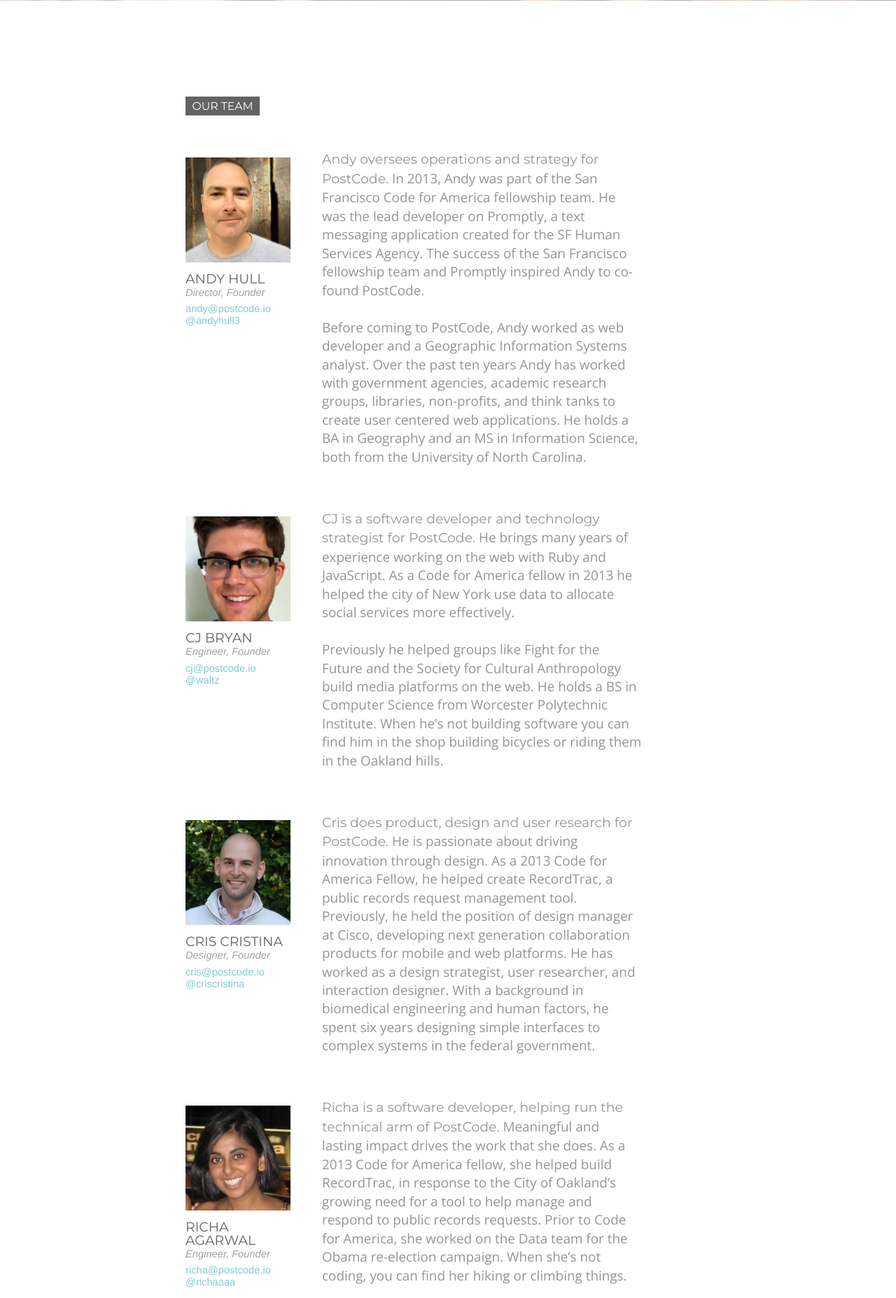
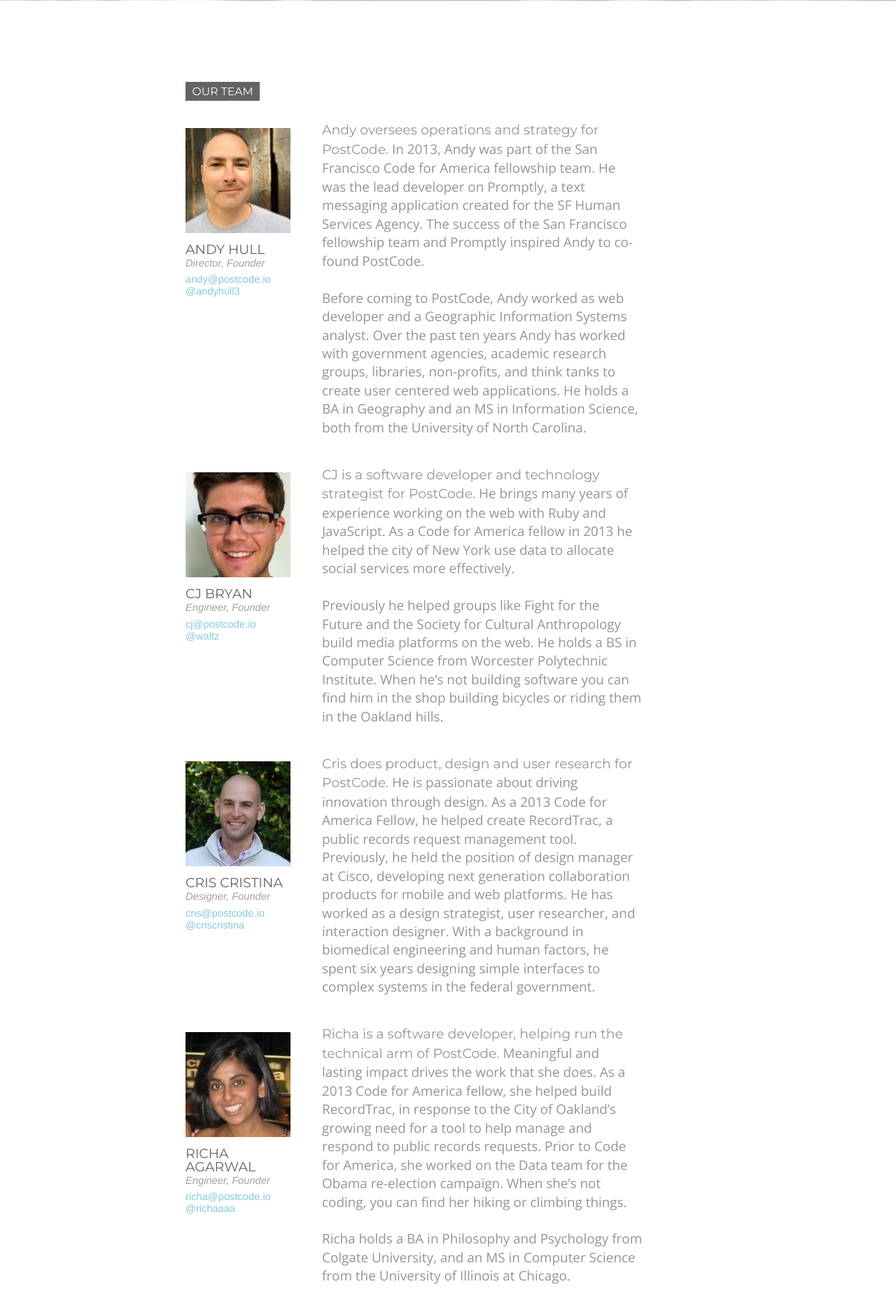
Before and after one commit to postcode/postcode-site, a Python web app: template postcode/templates/about.html in a window 1280 px wide. Shown: the part 1505-3360 px from the top of the page at 70% size. Run offline with Jinja, Linux system fonts and the light colour scheme; the template is opened without the code that fills it, so the values that code supplies are empty; some libraries are stand-ins or nearby versions.

Commit message:
more vertical spacing updates

```diff
--- a/postcode/static/css/custom.css
+++ b/postcode/static/css/custom.css
@@ -118,7 +118,7 @@ p .sml_quote{
 }
 
 .bio{
-  margin-top: 2em;
+  margin-top: 1em;
 }
 
 .name{
```
